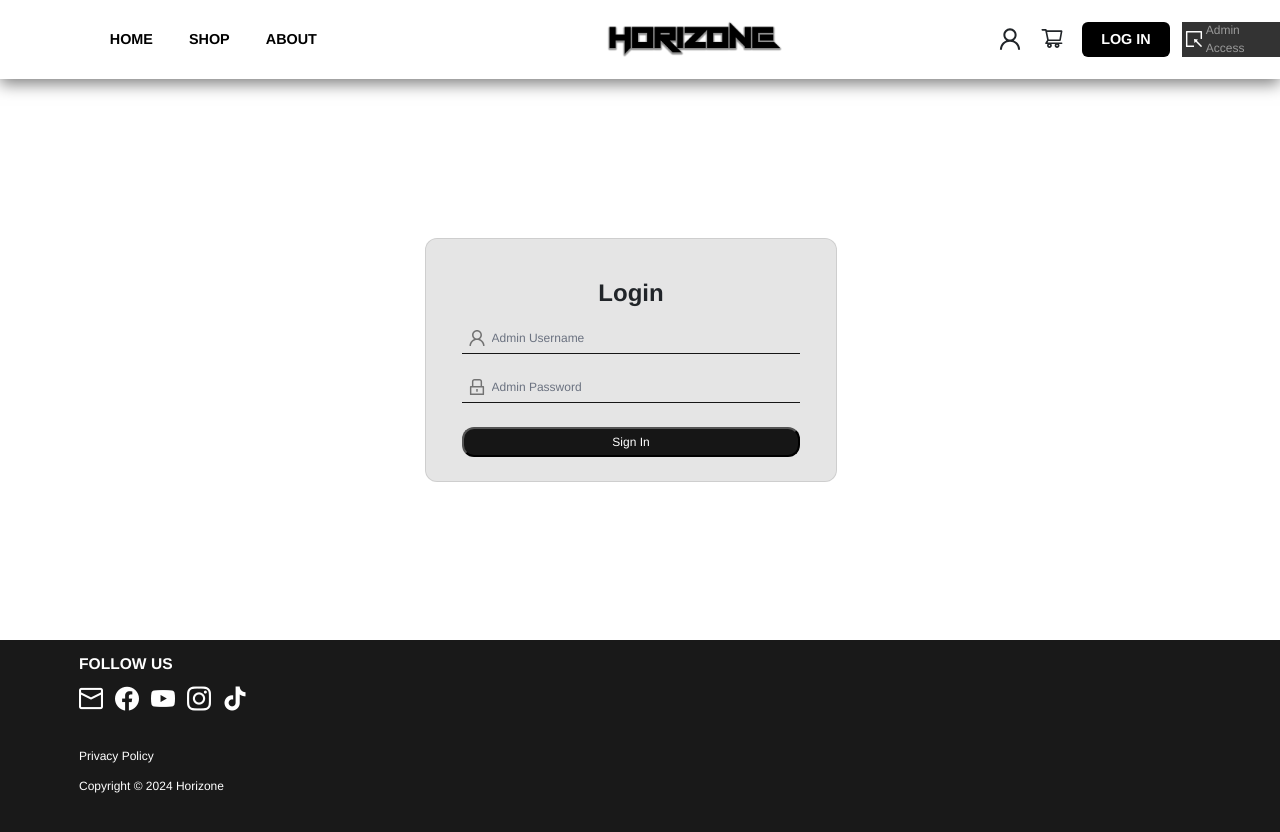
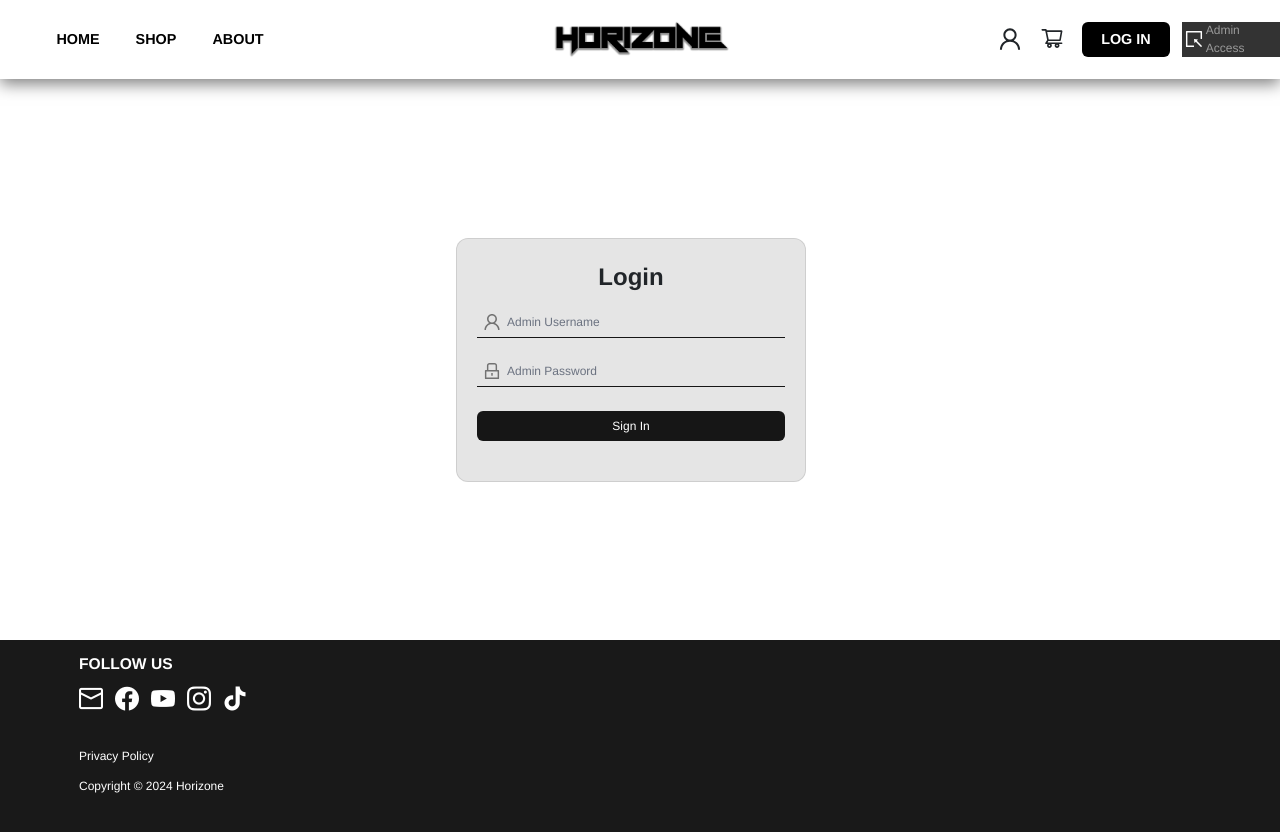
Before and after one commit to Argie-08/capstone, a React (Vite) app: page /admin/log-in in a window 1280 px wide. Shown: the top 832 px of the page. Built offline with nearby package versions, Linux system fonts and the light colour scheme.

Commit message:
adminLog placing

```diff
--- a/src/components/Navigation.css
+++ b/src/components/Navigation.css
@@ -121,6 +121,7 @@
   transition: 0.5s;
   color: rgba(255, 255, 255, 0.5);
   position: relative;
+  font-size: clamp(0.8rem, 0.7143rem + 0.381vw, 1rem);
 }
 
 .admin::after {
--- a/src/components/Navigation.jsx
+++ b/src/components/Navigation.jsx
@@ -119,7 +119,7 @@ const Navigation = ({
         <Navbar.Collapse id="basic-navbar-nav">
           <Nav className="me-auto w-100">
             <Row className="w-100 d-flex justify-content-between align-items-center m-0">
-              <Col sm={4} className=" d-flex justify-content-center gap-5">
+              <Col sm={3} className=" d-flex justify-content-center gap-5">
                 <Link className="navLink" onClick={showHome}>
                   HOME
                 </Link>
@@ -132,12 +132,12 @@ const Navigation = ({
                   ABOUT
                 </Link>
               </Col>
-              <Col sm={3} className="d-flex justify-content-center">
+              <Col sm={6} className="d-flex justify-content-center">
                 <img src={logo} height={50} />
               </Col>
               <Col
                 sm={3}
-                className="d-flex justify-content-between gap-3 align-items-center colBox  px-0"
+                className="d-flex justify-content-center gap-3 align-items-center colBox  px-0"
               >
                 {menuVisible && (
                   <div className="d-flex justify-content-end gap-4 align-items-center w-100">
--- a/src/view/AdminLog.css
+++ b/src/view/AdminLog.css
@@ -4,7 +4,8 @@
 }
 .adminForm {
   height: 50%;
-  width: 40%;
+  width: 350px;
+  padding: 20px;
   border: solid 1px rgba(0, 0, 0, 0.1);
   border-radius: 1rem;
   background: rgba(0, 0, 0, 0.1);
@@ -13,6 +14,7 @@
   font-size: 2rem;
   text-align: center;
   font-weight: 750;
+  width: 100%;
 }
 
 .adminForm input {
@@ -28,7 +30,8 @@
   background: rgba(0, 0, 0, 0.9);
   margin-top: 2rem;
   height: 2.5rem;
-  border-radius: 1rem;
+  border: 0;
+  border-radius: 0.5rem;
   color: #ffff;
 }
 .adminBorderBottom {
--- a/src/view/AdminLog.jsx
+++ b/src/view/AdminLog.jsx
@@ -48,7 +48,7 @@ const AdminLog = () => {
             md={12}
             className="colForm d-flex justify-content-center align-items-center"
           >
-            <form className="p-5 adminForm" onSubmit={adminLog}>
+            <form className="adminForm" onSubmit={adminLog}>
               <p>Login</p>
               <div className="d-flex gap-2 adminBorderBottom">
                 <UserOutlined className="adminIcon" />
```
